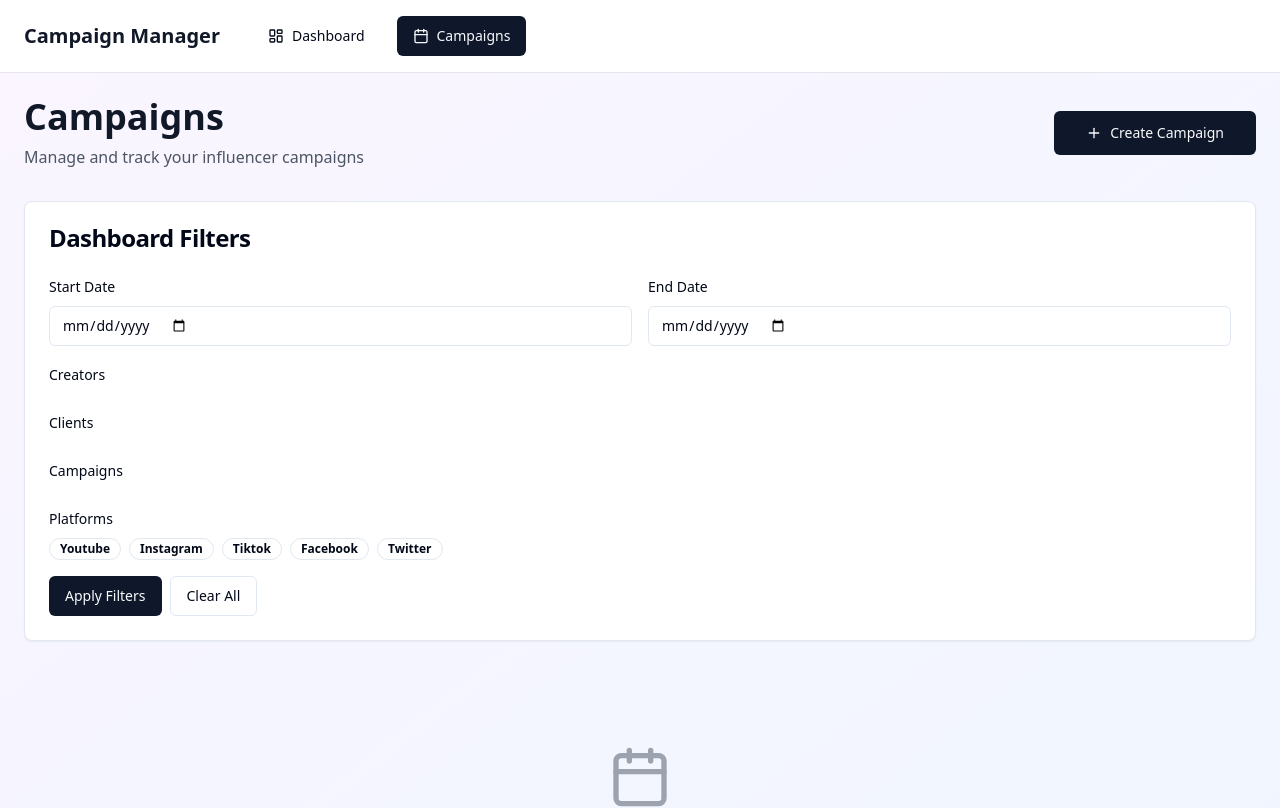
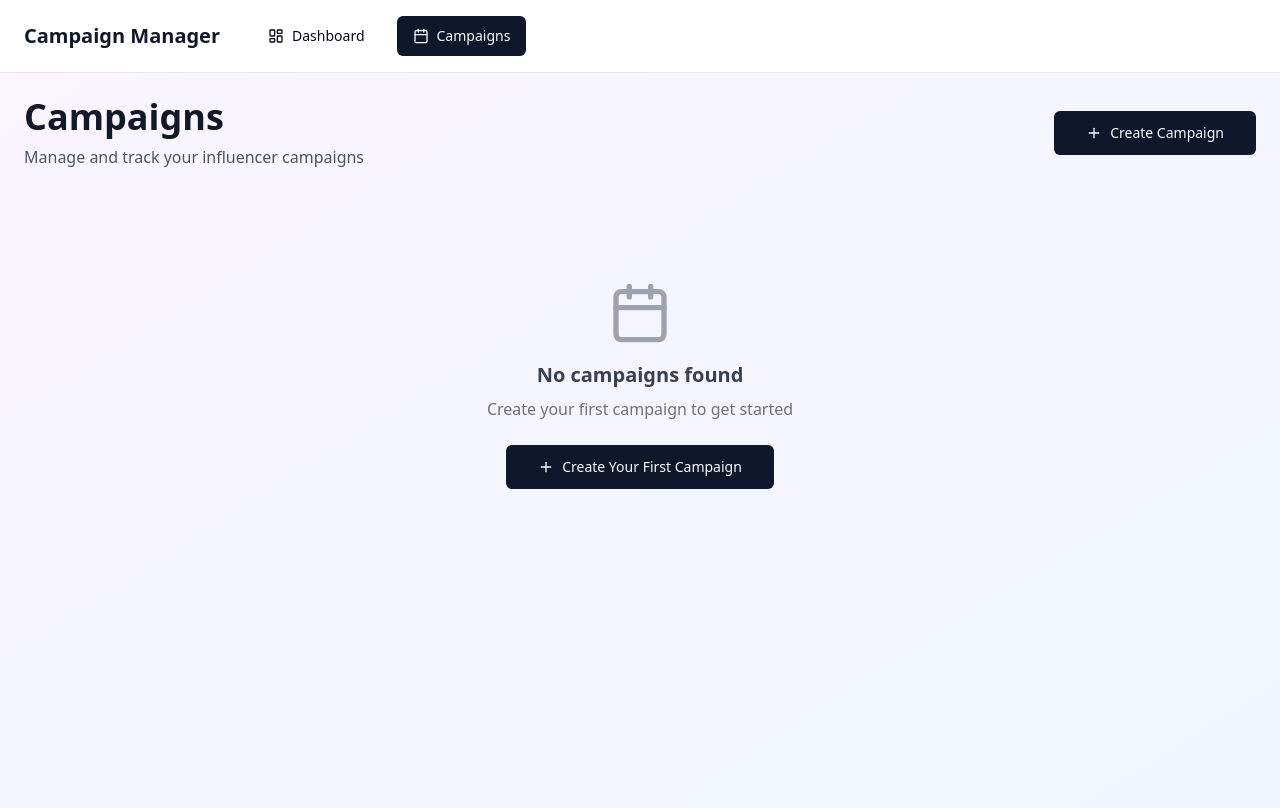
Before and after one commit to pnpaiva/bv-campaign-analytics, a React (Vite) app: page /campaigns in a window 1280 px wide. Shown: the top 808 px of the page. Built offline with nearby package versions, Linux system fonts and the light colour scheme.

Commit message:
Refactor: Simplify campaigns page
The campaigns page should display a simple list of campaigns, reverting to the previous build's functionality.

```diff
--- a/src/pages/Campaigns.tsx
+++ b/src/pages/Campaigns.tsx
@@ -8,8 +8,6 @@ import { useCampaigns } from "@/hooks/useCampaigns";
 import { CreateCampaignDialog } from "@/components/CreateCampaignDialog";
 import { EditCampaignDialog } from "@/components/EditCampaignDialog";
 import { CampaignDetailDialog } from "@/components/CampaignDetailDialog";
-import { DashboardFilters } from "@/components/DashboardFilters";
-import { DashboardFilters as DashboardFiltersType } from "@/hooks/useDashboardAnalytics";
 
 export default function Campaigns() {
   const { campaigns, loading, createCampaign, updateCampaign, deleteCampaign, triggerCampaignAnalytics } = useCampaigns();
@@ -17,7 +15,6 @@ export default function Campaigns() {
   const [editDialogOpen, setEditDialogOpen] = useState(false);
   const [detailDialogOpen, setDetailDialogOpen] = useState(false);
   const [selectedCampaign, setSelectedCampaign] = useState(null);
-  const [filteredCampaigns, setFilteredCampaigns] = useState(campaigns);
 
   const handleCreateCampaign = async (campaignData) => {
     await createCampaign(campaignData);
@@ -50,43 +47,6 @@ export default function Campaigns() {
   const handleCardClick = (campaign) => {
     setSelectedCampaign(campaign);
     setDetailDialogOpen(true);
-  };
-
-  const handleFiltersChange = (filters: DashboardFiltersType) => {
-    // Filter campaigns based on the applied filters
-    let filtered = campaigns;
-
-    if (filters.startDate) {
-      filtered = filtered.filter(campaign =>
-        new Date(campaign.campaign_date) >= new Date(filters.startDate!)
-      );
-    }
-
-    if (filters.endDate) {
-      filtered = filtered.filter(campaign =>
-        new Date(campaign.campaign_date) <= new Date(filters.endDate!)
-      );
-    }
-
-    if (filters.creatorIds && filters.creatorIds.length > 0) {
-      filtered = filtered.filter(campaign =>
-        filters.creatorIds!.includes(campaign.creator_id)
-      );
-    }
-
-    if (filters.clientIds && filters.clientIds.length > 0) {
-      filtered = filtered.filter(campaign =>
-        campaign.client_id && filters.clientIds!.includes(campaign.client_id)
-      );
-    }
-
-    if (filters.campaignIds && filters.campaignIds.length > 0) {
-      filtered = filtered.filter(campaign =>
-        filters.campaignIds!.includes(campaign.id)
-      );
-    }
-
-    setFilteredCampaigns(filtered);
   };
 
   const getStatusColor = (status) => {
@@ -127,15 +87,8 @@ export default function Campaigns() {
           </Button>
         </div>
 
-        <div className="mb-6">
-          <DashboardFilters
-            onFiltersChange={handleFiltersChange}
-            loading={loading}
-          />
-        </div>
-
         <div className="grid grid-cols-1 md:grid-cols-2 lg:grid-cols-3 gap-6">
-          {filteredCampaigns.map((campaign) => (
+          {campaigns.map((campaign) => (
             <Card
               key={campaign.id}
               className="hover:shadow-lg transition-shadow cursor-pointer"
@@ -250,7 +203,7 @@ export default function Campaigns() {
           ))}
         </div>
 
-        {filteredCampaigns.length === 0 && (
+        {campaigns.length === 0 && (
           <div className="text-center py-20">
             <div className="text-gray-400 mb-4">
               <Calendar className="h-16 w-16 mx-auto" />
```
